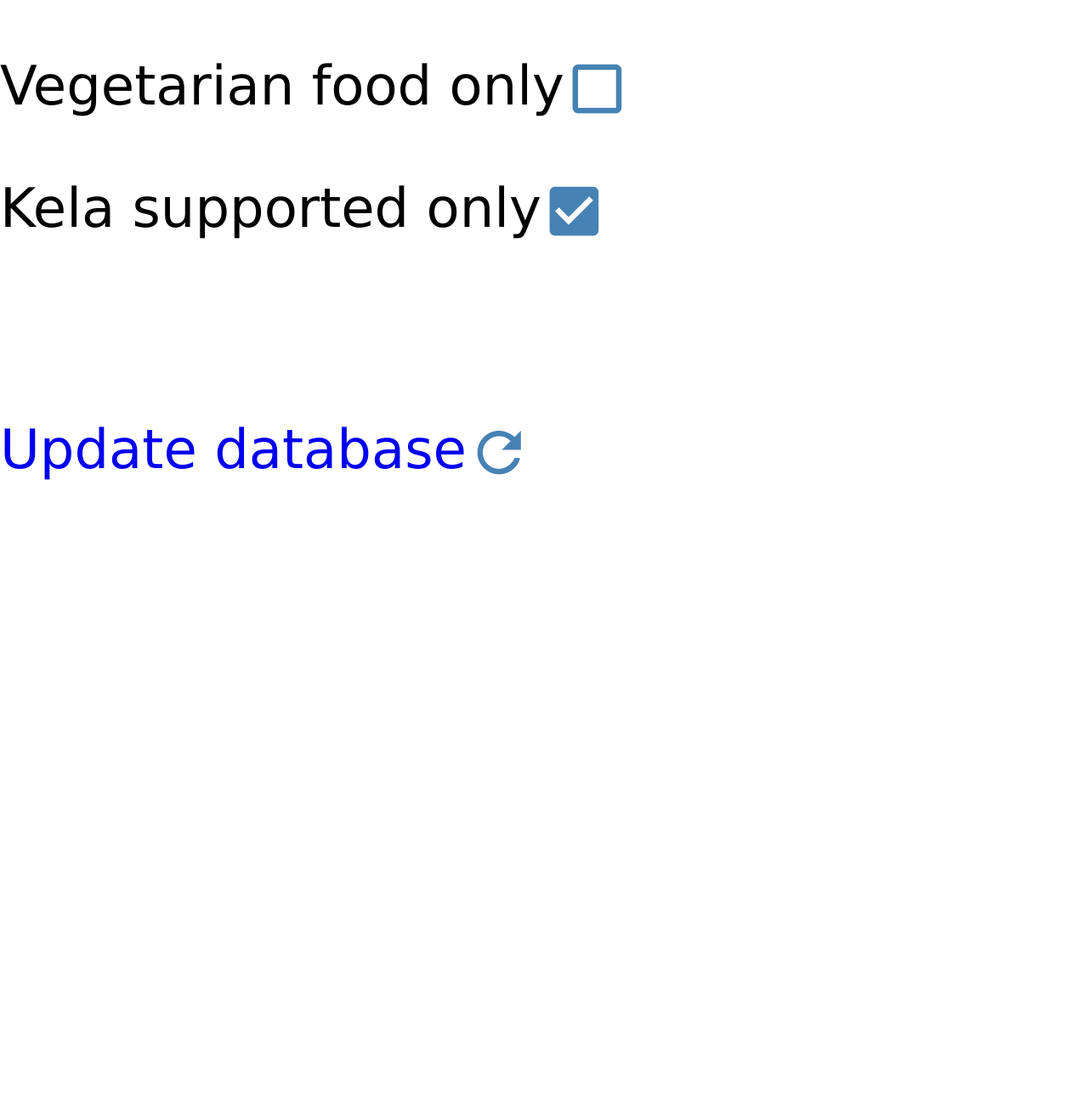
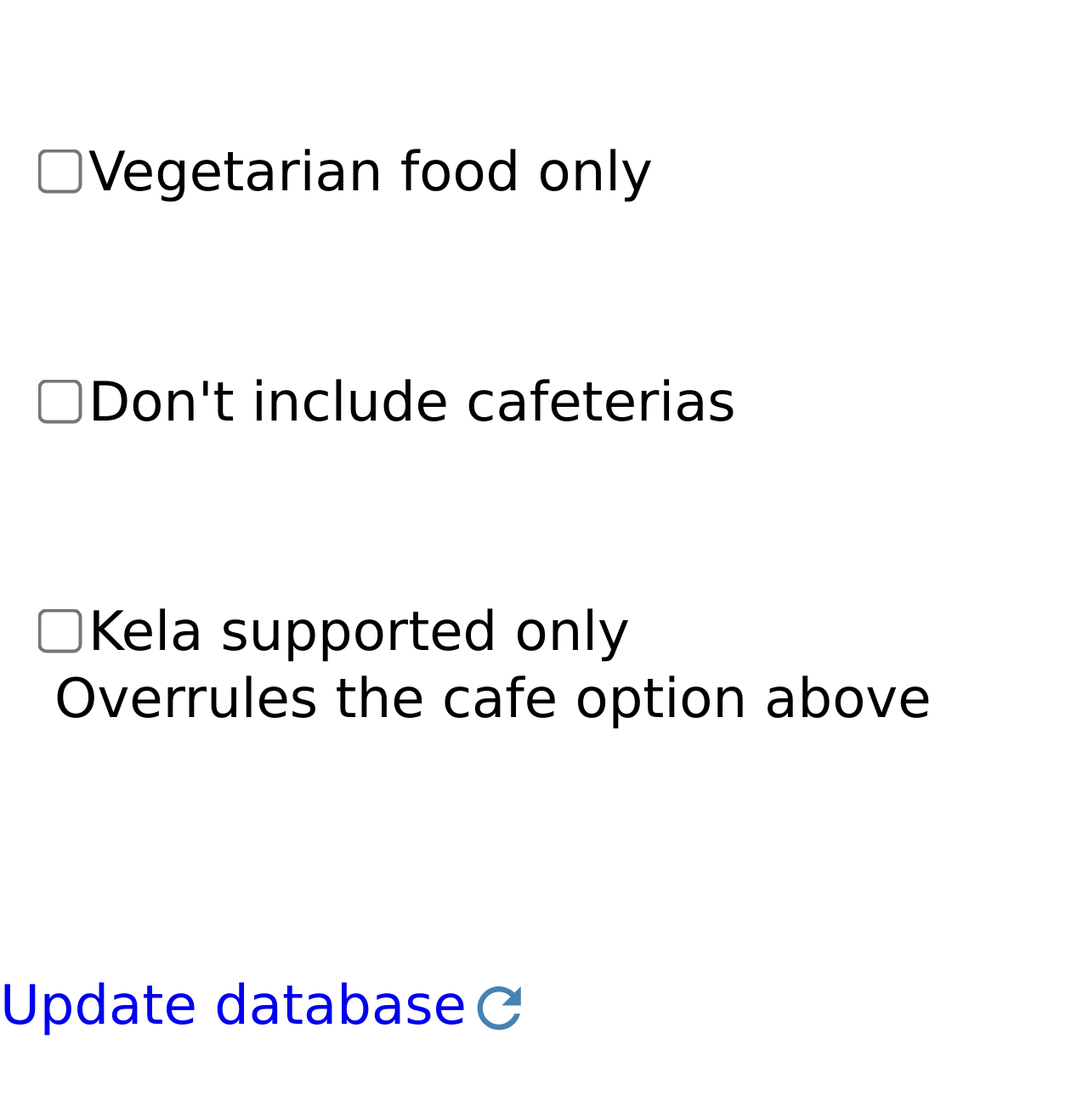
Before and after one commit to juhanj/StudentRestaurantsApp, a PHP site: page /settings.php in a window 1280 px wide. Shown: the part 161-1451 px from the top of the page at 85% size. Before the commit the page ends 726 px from the top, so only its background shows below. Run offline with PHP 8.4, Linux system fonts and the light colour scheme; some libraries are stand-ins or nearby versions.

Commit message:
Add functionality to settings-page
You can now save options to cookies! Options not actually used elsewhere on the site. YET!

```diff
--- a/index.php
+++ b/index.php
@@ -12,6 +12,9 @@
         echo "</pre><br>\r\n";
     };
 }
+
+$date = new DateTime('now');
+$_SESSION['current_day'] = $date->format('N')-1;
 
 if ( empty($_COOKIE['restaurants']) ) {
     /** @var Restaurant[] $restaurants */
--- a/list.php
+++ b/list.php
@@ -60,9 +60,6 @@
 
 /** @var Restaurant[] $restaurants */
 $restaurants = json_decode(file_get_contents('restaurants.json'))->restaurants;
-
-$date = new DateTime('now');
-$_SESSION['current_day'] = $date->format('N')-1;
 
 foreach ( $restaurants as $r ) {
     $_SESSION['times'][$r->id] = $r->normalLunchHours;
@@ -147,8 +144,6 @@
     <a href="settings.php"><i class="material-icons">settings</i></a>
 </div>
 
-
-
 <ol>
     <?php foreach ( $restaurants as $r ) : ?>
         <li data-id="<?=$r->id?>">
--- a/settings.php
+++ b/settings.php
@@ -1,5 +1,9 @@
 <?php
 session_start();
+
+$vege = !empty($_COOKIE['vege']) ? $_COOKIE['vege'] : false;
+$cafe = !empty($_COOKIE['cafe']) ? $_COOKIE['cafe'] : false;
+$kela = !empty($_COOKIE['kela']) ? $_COOKIE['kela'] : false;
 ?>
 <!DOCTYPE html>
 <html>
@@ -9,13 +13,30 @@
     <link rel="icon" href="favicon-anim.gif" type="image/gif">
     <link rel="stylesheet" href="https://fonts.googleapis.com/icon?family=Material+Icons">
     <link rel="stylesheet" href="css/main.css">
+    <script src="./js/main.js"></script>
     <style>
         p {
+            margin-top: 4em;
             font-size: 2em;
         }
         p .material-icons {
             font-size: larger;
         }
+        label {
+            font-size: 2em;
+            display: block;
+            margin: 2em .5em;
+            padding: .5em;
+            vertical-align: middle;
+        }
+        label span {
+            vertical-align: middle;
+        }
+        input[type=checkbox] {
+            margin: 0 .5em 0 0;
+            transform: scale(4);
+            vertical-align: middle;
+         }
     </style>
 </head>
 <body>
@@ -25,14 +46,33 @@
     <h1>Settings</h1>
 </div>
 
-    <p>Vegetarian food only<i class="material-icons">check_box_outline_blank</i></p>
-    <p>Kela supported only<i class="material-icons">check_box</i></p>
+<form>
+    <label>
+        <input type="checkbox" id="vegetarian" data-name="vege" <?= $vege ? 'checked' : '' ?>>
+        <span>Vegetarian food only</span>
+    </label>
 
-    <br><br>
+    <label>
+        <input type="checkbox" id="cafes" data-name="cafe" <?= $cafe ? 'checked' : '' ?>>
+        <span>Don't include cafeterias</span>
+    </label>
 
-    <p><a href="fetch_menus.php">Update database<i class="material-icons">refresh</i></a></p>
+    <label>
+        <input type="checkbox" id="kela" data-name="kela" <?= $kela ? 'checked' : '' ?>>
+        <span>Kela supported only<br>Overrules the cafe option above</span>
+    </label>
+</form>
+
+<p><a href="fetch_menus.php">Update database<i class="material-icons">refresh</i></a></p>
 
 <script>
+    function save_setting( element ) {
+        setCookie( element.target.dataset.name, JSON.stringify(Number(element.target.checked)), 999);
+    }
+
+    document.getElementById('vegetarian').addEventListener( 'click', save_setting );
+    document.getElementById('cafes').addEventListener( 'click', save_setting );
+    document.getElementById('kela').addEventListener( 'click', save_setting );
 </script>
 
 </body>
```
